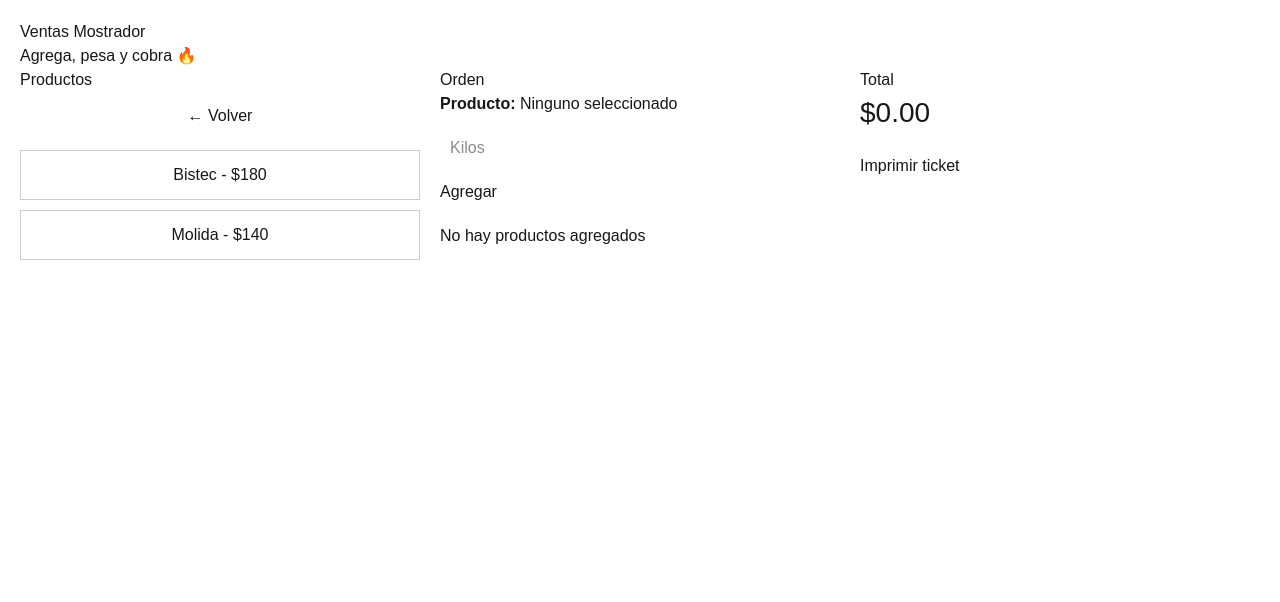
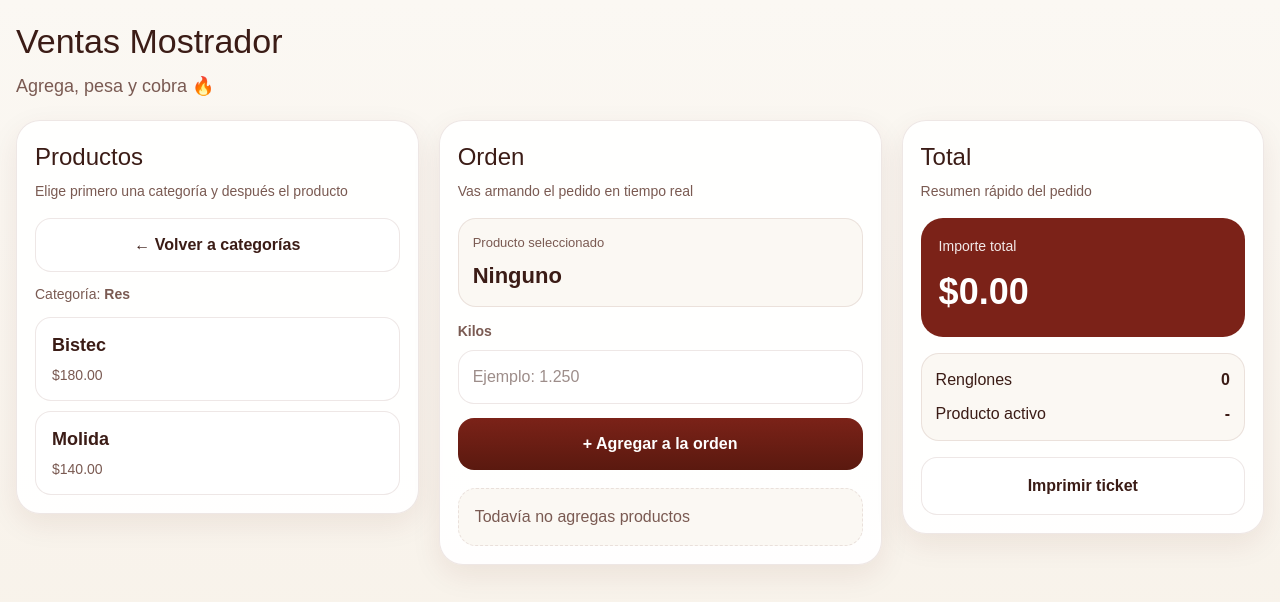
Before and after one commit to sergioscarniceria/sergioscarniceria, a Next.js app: page /ventas in a window 1280 px wide. Both pictures are taken after a click on the button "Res". Shown: the top 602 px of the page. Built offline with nearby package versions, Linux system fonts and the light colour scheme.

Commit message:
mejora visual ventas mostrador

```diff
--- a/src/app/ventas/page.tsx
+++ b/src/app/ventas/page.tsx
@@ -12,6 +12,20 @@ type Item = {
 type Product = {
   name: string;
   price: number;
+};
+
+const COLORS = {
+  bg: "#f7f1e8",
+  bgSoft: "#fbf8f3",
+  card: "rgba(255,255,255,0.92)",
+  border: "rgba(92, 27, 17, 0.10)",
+  text: "#3b1c16",
+  muted: "#7a5a52",
+  primary: "#7b2218",
+  primaryDark: "#5a190f",
+  success: "#1f7a4d",
+  danger: "#b42318",
+  shadow: "0 10px 30px rgba(91, 25, 15, 0.08)",
 };
 
 const CATEGORIES: Record<string, Product[]> = {
@@ -35,6 +49,10 @@ function makeId() {
   return `${Date.now()}-${Math.random()}`;
 }
 
+function money(value?: number | null) {
+  return Number(value || 0).toFixed(2);
+}
+
 export default function VentasPage() {
   const [items, setItems] = useState<Item[]>([]);
   const [selectedProduct, setSelectedProduct] = useState<string>("");
@@ -42,21 +60,34 @@ export default function VentasPage() {
   const [kilos, setKilos] = useState("");
 
   function addItem() {
-    if (!selectedProduct || !kilos) return;
+    const cleanKilos = Number(kilos);
+
+    if (!selectedProduct) {
+      alert("Selecciona un producto");
+      return;
+    }
+
+    if (!cleanKilos || cleanKilos <= 0) {
+      alert("Captura kilos válidos");
+      return;
+    }
 
     const product =
       selectedCategory && CATEGORIES[selectedCategory]
         ? CATEGORIES[selectedCategory].find((p) => p.name === selectedProduct)
         : null;
 
-    if (!product) return;
+    if (!product) {
+      alert("No encontramos el producto");
+      return;
+    }
 
     setItems((prev) => [
       ...prev,
       {
         id: makeId(),
         product: product.name,
-        kilos: Number(kilos),
+        kilos: cleanKilos,
         price: product.price,
       },
     ]);
@@ -73,23 +104,25 @@ export default function VentasPage() {
   }, [items]);
 
   return (
-    <div style={{ padding: 20 }}>
-      <h1>Ventas Mostrador</h1>
-      <p>Agrega, pesa y cobra 🔥</p>
+    <div style={pageStyle}>
+      <div style={shellStyle}>
+        <div style={headerStyle}>
+          <div>
+            <h1 style={titleStyle}>Ventas Mostrador</h1>
+            <p style={subtitleStyle}>Agrega, pesa y cobra 🔥</p>
+          </div>
+        </div>
 
-      <div
-        style={{
-          display: "grid",
-          gridTemplateColumns: "1fr 1fr 1fr",
-          gap: 20,
-        }}
-      >
-        {/* PRODUCTOS */}
-        <div>
-          <h3>Productos</h3>
+        <div style={mainGridStyle}>
+          {/* IZQUIERDA */}
+          <div style={panelStyle}>
+            <h2 style={panelTitleStyle}>Productos</h2>
+            <p style={panelSubtitleStyle}>
+              Elige primero una categoría y después el producto
+            </p>
 
             {!selectedCategory ? (
-            <>
+              <div style={categoryGridStyle}>
                 {Object.keys(CATEGORIES).map((cat) => (
                   <button
                     key={cat}
@@ -97,19 +130,12 @@ export default function VentasPage() {
                       setSelectedCategory(cat);
                       setSelectedProduct("");
                     }}
-                  style={{
-                    display: "block",
-                    marginBottom: 10,
-                    padding: 16,
-                    width: "100%",
-                    fontSize: 18,
-                    cursor: "pointer",
-                  }}
+                    style={categoryButtonStyle}
                   >
                     {cat}
                   </button>
                 ))}
-            </>
+              </div>
             ) : (
               <>
                 <button
@@ -117,108 +143,409 @@ export default function VentasPage() {
                     setSelectedCategory(null);
                     setSelectedProduct("");
                   }}
-                style={{
-                  display: "block",
-                  marginBottom: 10,
-                  padding: 12,
-                  width: "100%",
-                  cursor: "pointer",
-                }}
+                  style={backButtonStyle}
                 >
-                ← Volver
+                  ← Volver a categorías
                 </button>
 
+                <div style={selectedCategoryStyle}>
+                  Categoría: <b>{selectedCategory}</b>
+                </div>
+
+                <div style={productListStyle}>
                   {CATEGORIES[selectedCategory].length === 0 ? (
-                <div>No hay productos en esta categoría</div>
+                    <div style={emptyBoxStyle}>No hay productos en esta categoría</div>
                   ) : (
-                CATEGORIES[selectedCategory].map((p) => (
+                    CATEGORIES[selectedCategory].map((p) => {
+                      const isSelected = selectedProduct === p.name;
+
+                      return (
                         <button
                           key={p.name}
                           onClick={() => setSelectedProduct(p.name)}
                           style={{
-                      display: "block",
-                      marginBottom: 10,
-                      padding: 12,
-                      width: "100%",
-                      cursor: "pointer",
-                      border:
-                        selectedProduct === p.name
-                          ? "2px solid #7b2218"
-                          : "1px solid #ccc",
-                      background: selectedProduct === p.name ? "#fff7f5" : "white",
+                            ...productButtonStyle,
+                            border: isSelected
+                              ? `2px solid ${COLORS.primary}`
+                              : `1px solid ${COLORS.border}`,
+                            background: isSelected ? "#fff7f5" : "white",
                           }}
                         >
-                    {p.name} - ${p.price}
+                          <div style={productNameStyle}>{p.name}</div>
+                          <div style={productPriceStyle}>${money(p.price)}</div>
                         </button>
-                ))
+                      );
+                    })
                   )}
+                </div>
               </>
             )}
           </div>
 
-        {/* ORDEN */}
-        <div>
-          <h3>Orden</h3>
+          {/* CENTRO */}
+          <div style={panelStyle}>
+            <h2 style={panelTitleStyle}>Orden</h2>
+            <p style={panelSubtitleStyle}>Vas armando el pedido en tiempo real</p>
 
-          <div style={{ marginBottom: 10 }}>
-            <strong>Producto:</strong>{" "}
-            {selectedProduct || "Ninguno seleccionado"}
+            <div style={selectedProductCardStyle}>
+              <div style={selectedProductLabelStyle}>Producto seleccionado</div>
+              <div style={selectedProductValueStyle}>
+                {selectedProduct || "Ninguno"}
+              </div>
             </div>
 
+            <div style={fieldBlockStyle}>
+              <label style={fieldLabelStyle}>Kilos</label>
               <input
-            placeholder="Kilos"
+                placeholder="Ejemplo: 1.250"
                 value={kilos}
                 onChange={(e) => setKilos(e.target.value)}
-            style={{ width: "100%", padding: 10, marginBottom: 10 }}
+                style={inputStyle}
+                inputMode="decimal"
               />
+            </div>
 
-          <button onClick={addItem} style={{ cursor: "pointer" }}>
-            Agregar
+            <button onClick={addItem} style={addButtonStyle}>
+              + Agregar a la orden
             </button>
 
-          <div style={{ marginTop: 20 }}>
+            <div style={{ marginTop: 18 }}>
               {items.length === 0 ? (
-              <div>No hay productos agregados</div>
+                <div style={emptyBoxStyle}>Todavía no agregas productos</div>
               ) : (
-              items.map((item) => (
-                <div
-                  key={item.id}
-                  style={{
-                    marginBottom: 10,
-                    padding: 10,
-                    border: "1px solid #ddd",
-                    borderRadius: 8,
-                  }}
-                >
-                  <div>{item.product}</div>
-                  <div>
-                    {item.kilos} kg x ${item.price}
+                <div style={orderListStyle}>
+                  {items.map((item) => (
+                    <div key={item.id} style={orderItemCardStyle}>
+                      <div style={orderItemTopStyle}>
+                        <div style={orderItemNameStyle}>{item.product}</div>
+                        <div style={orderItemSubtotalStyle}>
+                          ${money(item.kilos * item.price)}
                         </div>
-                  <div>${(item.kilos * item.price).toFixed(2)}</div>
+                      </div>
+
+                      <div style={orderItemMetaStyle}>
+                        {item.kilos} kg × ${money(item.price)}
+                      </div>
 
                       <button
                         onClick={() => removeItem(item.id)}
-                    style={{ marginTop: 8, cursor: "pointer" }}
+                        style={removeButtonStyle}
                       >
                         Eliminar
                       </button>
                     </div>
-              ))
+                  ))}
+                </div>
               )}
             </div>
           </div>
 
-        {/* TOTAL */}
-        <div>
-          <h3>Total</h3>
+          {/* DERECHA */}
+          <div style={panelStyle}>
+            <h2 style={panelTitleStyle}>Total</h2>
+            <p style={panelSubtitleStyle}>Resumen rápido del pedido</p>
 
-          <div style={{ fontSize: 28 }}>${total.toFixed(2)}</div>
+            <div style={totalCardStyle}>
+              <div style={totalLabelStyle}>Importe total</div>
+              <div style={totalValueStyle}>${money(total)}</div>
+            </div>
 
-          <button style={{ marginTop: 20, cursor: "pointer" }}>
+            <div style={summaryMiniStyle}>
+              <div style={summaryRowStyle}>
+                <span>Renglones</span>
+                <b>{items.length}</b>
+              </div>
+
+              <div style={summaryRowStyle}>
+                <span>Producto activo</span>
+                <b>{selectedProduct || "-"}</b>
+              </div>
+            </div>
+
+            <button
+              style={printButtonStyle}
+              onClick={() => alert("Aquí después conectamos el ticket real")}
+            >
               Imprimir ticket
             </button>
           </div>
         </div>
       </div>
+    </div>
   );
 }
+
+const pageStyle: React.CSSProperties = {
+  minHeight: "100vh",
+  background: `linear-gradient(180deg, ${COLORS.bgSoft} 0%, ${COLORS.bg} 100%)`,
+  padding: 16,
+  fontFamily: "Arial, sans-serif",
+};
+
+const shellStyle: React.CSSProperties = {
+  maxWidth: 1480,
+  margin: "0 auto",
+};
+
+const headerStyle: React.CSSProperties = {
+  marginBottom: 20,
+};
+
+const titleStyle: React.CSSProperties = {
+  margin: 0,
+  color: COLORS.text,
+  fontSize: 34,
+};
+
+const subtitleStyle: React.CSSProperties = {
+  margin: "6px 0 0 0",
+  color: COLORS.muted,
+  fontSize: 18,
+};
+
+const mainGridStyle: React.CSSProperties = {
+  display: "grid",
+  gridTemplateColumns: "minmax(320px, 1fr) minmax(360px, 1.1fr) minmax(300px, 0.9fr)",
+  gap: 20,
+  alignItems: "start",
+};
+
+const panelStyle: React.CSSProperties = {
+  background: COLORS.card,
+  border: `1px solid ${COLORS.border}`,
+  borderRadius: 24,
+  padding: 18,
+  boxShadow: COLORS.shadow,
+};
+
+const panelTitleStyle: React.CSSProperties = {
+  margin: 0,
+  color: COLORS.text,
+  fontSize: 24,
+};
+
+const panelSubtitleStyle: React.CSSProperties = {
+  margin: "6px 0 16px 0",
+  color: COLORS.muted,
+  fontSize: 14,
+};
+
+const categoryGridStyle: React.CSSProperties = {
+  display: "grid",
+  gap: 12,
+};
+
+const categoryButtonStyle: React.CSSProperties = {
+  width: "100%",
+  padding: "18px 16px",
+  borderRadius: 18,
+  border: `1px solid ${COLORS.border}`,
+  background: "white",
+  color: COLORS.text,
+  cursor: "pointer",
+  fontWeight: 800,
+  fontSize: 18,
+};
+
+const backButtonStyle: React.CSSProperties = {
+  width: "100%",
+  padding: "14px 16px",
+  borderRadius: 16,
+  border: `1px solid ${COLORS.border}`,
+  background: "white",
+  color: COLORS.text,
+  cursor: "pointer",
+  fontWeight: 700,
+  marginBottom: 12,
+};
+
+const selectedCategoryStyle: React.CSSProperties = {
+  color: COLORS.muted,
+  marginBottom: 12,
+  fontSize: 14,
+};
+
+const productListStyle: React.CSSProperties = {
+  display: "grid",
+  gap: 10,
+};
+
+const productButtonStyle: React.CSSProperties = {
+  width: "100%",
+  padding: "14px 16px",
+  borderRadius: 16,
+  cursor: "pointer",
+  textAlign: "left",
+};
+
+const productNameStyle: React.CSSProperties = {
+  fontWeight: 800,
+  color: COLORS.text,
+  fontSize: 18,
+};
+
+const productPriceStyle: React.CSSProperties = {
+  color: COLORS.muted,
+  marginTop: 6,
+  fontSize: 14,
+};
+
+const selectedProductCardStyle: React.CSSProperties = {
+  border: `1px solid ${COLORS.border}`,
+  borderRadius: 18,
+  background: COLORS.bgSoft,
+  padding: 14,
+  marginBottom: 14,
+};
+
+const selectedProductLabelStyle: React.CSSProperties = {
+  color: COLORS.muted,
+  fontSize: 13,
+};
+
+const selectedProductValueStyle: React.CSSProperties = {
+  color: COLORS.text,
+  fontWeight: 800,
+  fontSize: 22,
+  marginTop: 6,
+};
+
+const fieldBlockStyle: React.CSSProperties = {
+  display: "grid",
+  gap: 8,
+  marginBottom: 14,
+};
+
+const fieldLabelStyle: React.CSSProperties = {
+  color: COLORS.muted,
+  fontWeight: 700,
+  fontSize: 14,
+};
+
+const inputStyle: React.CSSProperties = {
+  width: "100%",
+  padding: 14,
+  borderRadius: 16,
+  border: `1px solid ${COLORS.border}`,
+  boxSizing: "border-box",
+  outline: "none",
+  background: "white",
+  color: COLORS.text,
+  fontSize: 16,
+};
+
+const addButtonStyle: React.CSSProperties = {
+  width: "100%",
+  padding: "14px 16px",
+  borderRadius: 16,
+  border: "none",
+  background: `linear-gradient(180deg, ${COLORS.primary} 0%, ${COLORS.primaryDark} 100%)`,
+  color: "white",
+  cursor: "pointer",
+  fontWeight: 800,
+  fontSize: 16,
+};
+
+const orderListStyle: React.CSSProperties = {
+  display: "grid",
+  gap: 12,
+};
+
+const orderItemCardStyle: React.CSSProperties = {
+  border: `1px solid ${COLORS.border}`,
+  borderRadius: 18,
+  background: COLORS.bgSoft,
+  padding: 14,
+};
+
+const orderItemTopStyle: React.CSSProperties = {
+  display: "flex",
+  justifyContent: "space-between",
+  gap: 12,
+  alignItems: "flex-start",
+};
+
+const orderItemNameStyle: React.CSSProperties = {
+  fontWeight: 800,
+  color: COLORS.text,
+  fontSize: 18,
+};
+
+const orderItemSubtotalStyle: React.CSSProperties = {
+  fontWeight: 800,
+  color: COLORS.text,
+  whiteSpace: "nowrap",
+};
+
+const orderItemMetaStyle: React.CSSProperties = {
+  color: COLORS.muted,
+  marginTop: 8,
+  fontSize: 14,
+};
+
+const removeButtonStyle: React.CSSProperties = {
+  marginTop: 10,
+  padding: "10px 12px",
+  borderRadius: 12,
+  border: "none",
+  background: "rgba(180,35,24,0.10)",
+  color: COLORS.danger,
+  cursor: "pointer",
+  fontWeight: 800,
+};
+
+const totalCardStyle: React.CSSProperties = {
+  borderRadius: 22,
+  background: COLORS.primary,
+  color: "white",
+  padding: 18,
+  marginBottom: 16,
+};
+
+const totalLabelStyle: React.CSSProperties = {
+  fontSize: 14,
+  opacity: 0.9,
+};
+
+const totalValueStyle: React.CSSProperties = {
+  fontSize: 36,
+  fontWeight: 900,
+  marginTop: 8,
+};
+
+const summaryMiniStyle: React.CSSProperties = {
+  border: `1px solid ${COLORS.border}`,
+  borderRadius: 18,
+  background: COLORS.bgSoft,
+  padding: 14,
+  display: "grid",
+  gap: 10,
+  marginBottom: 16,
+};
+
+const summaryRowStyle: React.CSSProperties = {
+  display: "flex",
+  justifyContent: "space-between",
+  gap: 12,
+  color: COLORS.text,
+};
+
+const printButtonStyle: React.CSSProperties = {
+  width: "100%",
+  padding: "16px 16px",
+  borderRadius: 16,
+  border: `1px solid ${COLORS.border}`,
+  background: "white",
+  color: COLORS.text,
+  cursor: "pointer",
+  fontWeight: 800,
+  fontSize: 16,
+};
+
+const emptyBoxStyle: React.CSSProperties = {
+  padding: 16,
+  borderRadius: 18,
+  background: COLORS.bgSoft,
+  border: `1px dashed ${COLORS.border}`,
+  color: COLORS.muted,
+};
```
Lines whose indentation alone changed are shown as unchanged.
